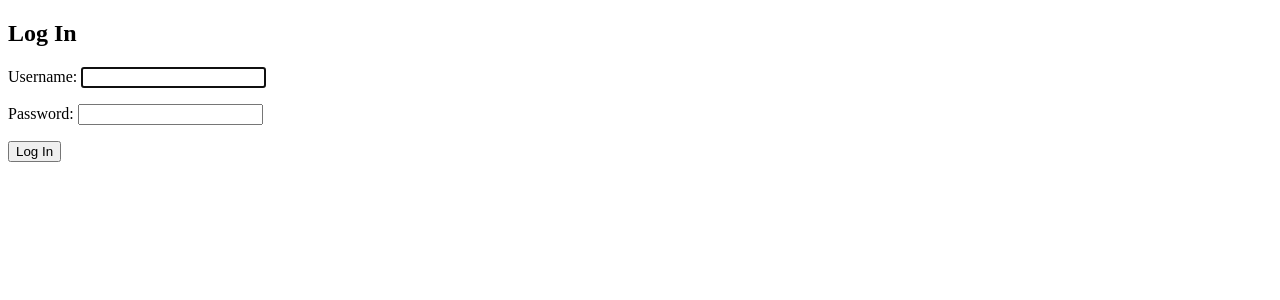
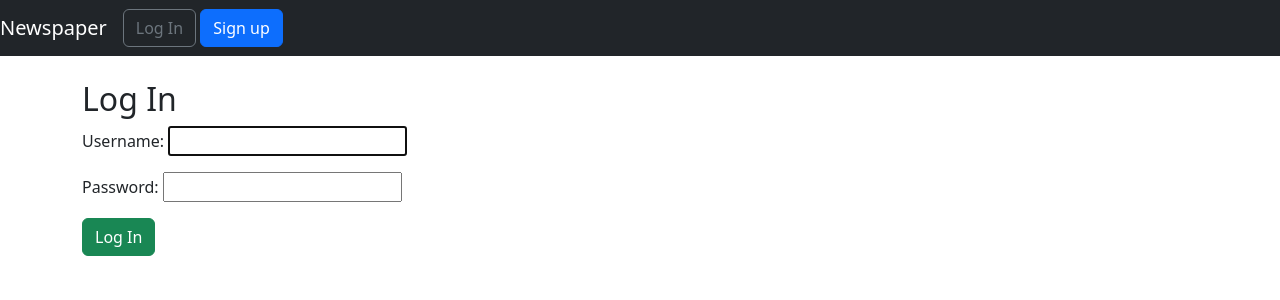
Before and after one commit to Mashon8945/Paper-Blog, a Django app: page /users/login/ in a window 1280 px wide. Shown: the top 300 px of the page. Run offline with Django 5.2, Linux system fonts and the light colour scheme; some libraries are stand-ins or nearby versions.

Commit message:
static templates

```diff
--- a/newspaper_project/settings.py
+++ b/newspaper_project/settings.py
@@ -46,6 +46,10 @@ INSTALLED_APPS = [
     'django.contrib.staticfiles',
     'users',
     'pages',
+    'bootstrap',
+
+    # 3rd Party
+    'crispy_forms'
 ]
 
 MIDDLEWARE = [
@@ -135,3 +139,5 @@ STATIC_URL = 'static/'
 # https://docs.djangoproject.com/en/5.1/ref/settings/#default-auto-field
 
 DEFAULT_AUTO_FIELD = 'django.db.models.BigAutoField'
+
+CRISPY_TEMPLATE_PACK = 'bootstrap'
--- a/templates/base.html
+++ b/templates/base.html
@@ -1,14 +1,53 @@
 <!-- templates/base.html -->
-<!DOCTYPE html>
-<html>
+{% load static %}
+<!doctype html>
+<html lang="en">
     <head>
+        <!-- Required meta tags -->
         <meta charset="utf-8">
-        <title>Newspaper App</title>
+        <meta name="viewport" content="width=device-width, initial-scale=1, shrink-to-fit=no">
+        <!-- Bootstrap CSS -->
+        <link href="https://cdn.jsdelivr.net/npm/bootstrap@5.3.0/dist/css/bootstrap.min.css" rel="stylesheet" crossorigin="anonymous">
+        <title>{% block title %} Newspaper App {% endblock title %}</title>
     </head>
     <body>
-        <main>
+        <nav class="navbar navbar-expand-md navbar-dark bg-dark mb-4">
+            <a class="navbar-brand" href="{% url 'home' %}">Newspaper</a>
+            <button class="navbar-toggler" type="button" data-bs-toggle="collapse" data-bs-target="#navbarCollapse" aria-controls="navbarCollapse" aria-expanded="false" aria-label="Toggle navigation"><span class="navbar-toggler-icon"></span></button>
+            <div class="collapse navbar-collapse" id="navbarCollapse">
+                {% if user.is_authenticated %}
+                    <ul class="navbar-nav ml-auto">
+                        <li class="nav-item">
+                            <a class="nav-link dropdown-toggle" href="#" id="userMenu" data-bs-toggle="dropdown" aria-haspopup="true" aria-expanded="false">
+                                {{ user.username }}
+                            </a>
+                            <div class="dropdown-menu dropdown-menu-right" aria-labelledby="userMenu">
+                                <a class="dropdown-item" href="{% url 'password_change'%}">Change password</a>
+                                <div class="dropdown-divider"></div>
+                                <form action="{% url 'logout' %}" method="post">{% csrf_token %}
+                                    <button class="btn btn-primary">Logout</button>
+                                </form>
+                            </div>
+                        </li>
+                    </ul>
+                {% else %}
+                    <form class="form-inline ml-auto">
+                        <a href="{% url 'login' %}" class="btn btn-outline-secondary">Log In</a>
+                        <a href="{% url 'signup' %}" class="btn btn-primary ml-2">Sign up</a>
+                    </form>
+                {% endif %}
+            </div>
+        </nav>
+        <div class="container">
             {% block content %}
             {% endblock content %}
-        </main>
+        </div>
+        <!-- Bootstrap JS -->
+        <script src="https://cdn.jsdelivr.net/npm/bootstrap@5.3.0/dist/js/bootstrap.bundle.min.js" crossorigin="anonymous"></script>
+        <!-- Optional JavaScript -->
+        <!-- jQuery first, then Popper.js, then Bootstrap JS -->
+        <script src="https://code.jquery.com/jquery-3.3.1.slim.min.js" crossorigin="anonymous"></script>
+        <script src="https://cdnjs.cloudflare.com/ajax/libs/popper.js/\1.14.3/umd/popper.min.js" crossorigin="anonymous"></script>
+        <script src="https://stackpath.bootstrapcdn.com/bootstrap/4.1.3/\js/bootstrap.min.js"crossorigin="anonymous"></script>
     </body>
 </html>
--- a/templates/registration/login.html
+++ b/templates/registration/login.html
@@ -6,6 +6,6 @@
 <form method="post">
     {% csrf_token %}
     {{ form.as_p }}
-    <button type="submit">Log In</button>
+    <button class="btn btn-success ml-2" type="submit">Log In</button>
 </form >
 {% endblock content %}
```
